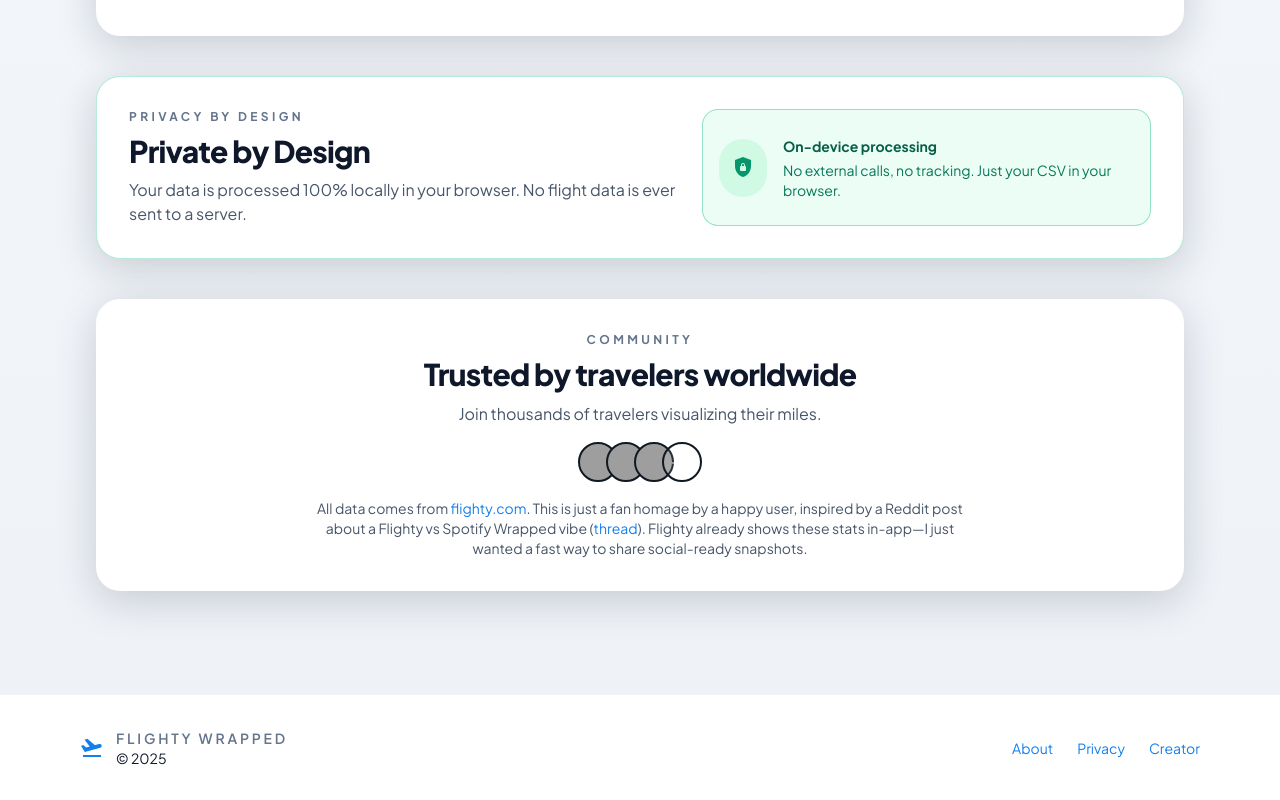
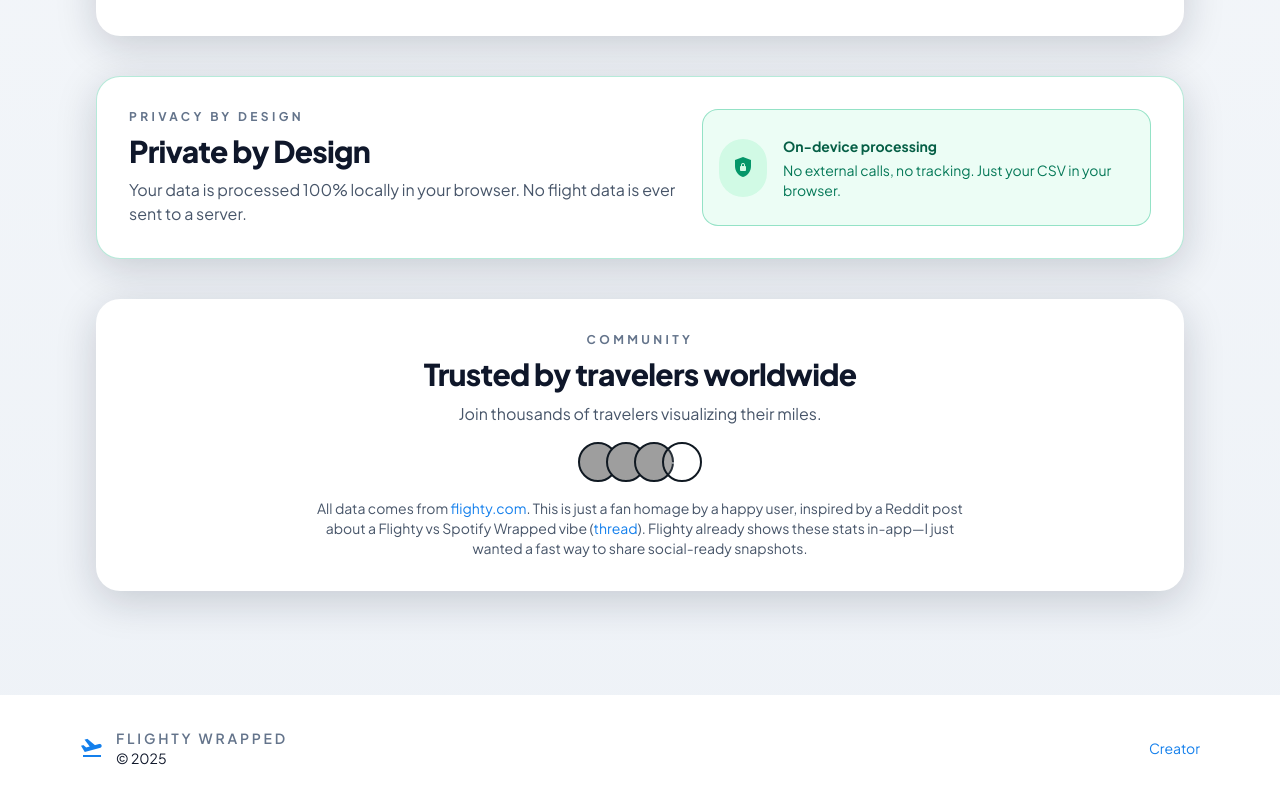
Before and after one commit to slavni96/flightywrapped, a React (Vite) app: page / in a window 1280 px wide. Shown: the part 1260-2060 px from the top of the page. Built offline with nearby package versions, Linux system fonts and the light colour scheme; grey boxes are pictures that could not be loaded.

Commit message:
feat: add creator link

```diff
--- a/src/components/organisms/Footer.tsx
+++ b/src/components/organisms/Footer.tsx
@@ -11,17 +11,9 @@
             <p className="text-slate-900">© 2025</p>
           </div>
         </div>
-        <div className="flex items-center gap-6">
-          <a href="#" className="hover:text-primary">
-            About
-          </a>
-          <a href="#" className="hover:text-primary">
-            Privacy
-          </a>
-          <a href="#" className="hover:text-primary">
-            Creator
-          </a>
-        </div>
+        <a href="https://slavni96.github.io/" className="hover:text-primary">
+          Creator
+        </a>
       </div>
     </footer>
   );
```
